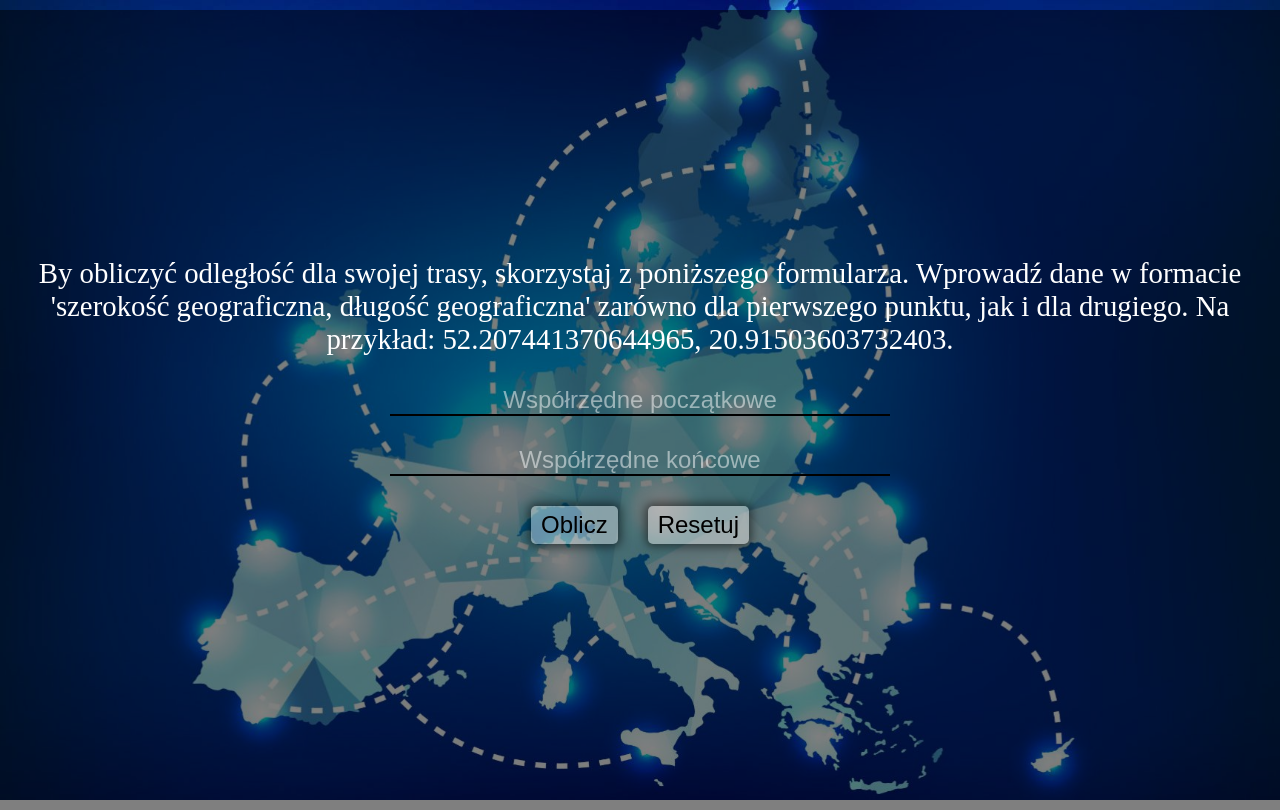
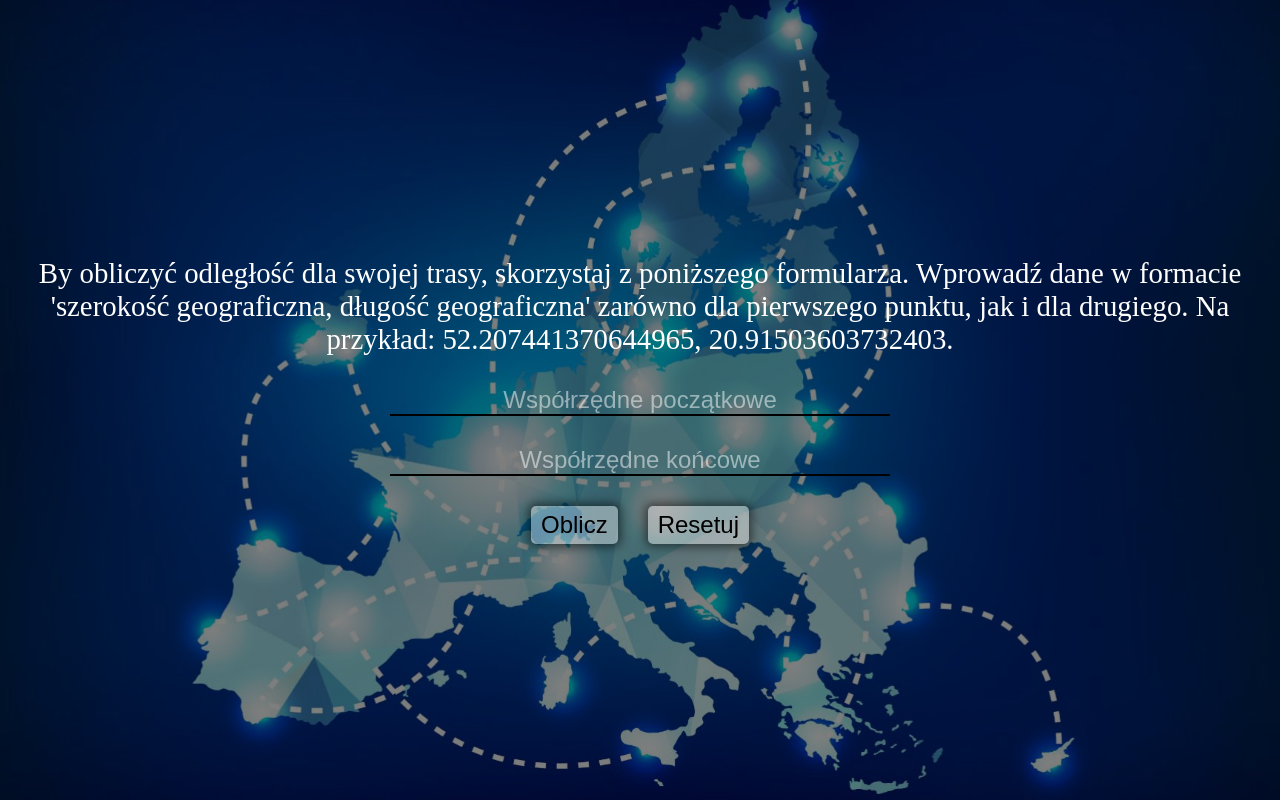
Before and after one commit to Clarus2137/ikol_ai-api, a Vue app: page / in a window 1280 px wide. Built offline with nearby package versions, Linux system fonts and the light colour scheme.

Commit message:
new styles

```diff
--- a/src/assets/styles/css/style.css
+++ b/src/assets/styles/css/style.css
@@ -33,7 +33,6 @@ input::-ms-input-placeholder {
 }
 
 main {
-  padding: 10px 0;
   background: url("../../img/bg-img.jpg") no-repeat center;
   background-size: cover;
   position: relative;
@@ -69,7 +68,7 @@ main::before {
   max-width: 1980px;
   height: 100%;
   margin: 0 auto;
-  padding: 0 15px;
+  padding: 10px 15px;
   position: relative;
   z-index: 10;
 }
--- a/src/assets/styles/scss/_global.scss
+++ b/src/assets/styles/scss/_global.scss
@@ -34,7 +34,6 @@ input::-ms-input-placeholder {
 }
 
 main {
-   padding: 10px 0;
    background: url("../../img/bg-img.jpg") no-repeat center;
    background-size: cover;
    position: relative;
--- a/src/assets/styles/scss/_layout.scss
+++ b/src/assets/styles/scss/_layout.scss
@@ -4,7 +4,7 @@
    max-width: 1980px;
    height: 100%;
    margin: 0 auto;
-   padding: 0 15px;
+   padding: 10px 15px;
    position: relative;
    z-index: 10;
 
```
Also changed, not shown: 1 other file (tests, documents, lock files or other folders).
